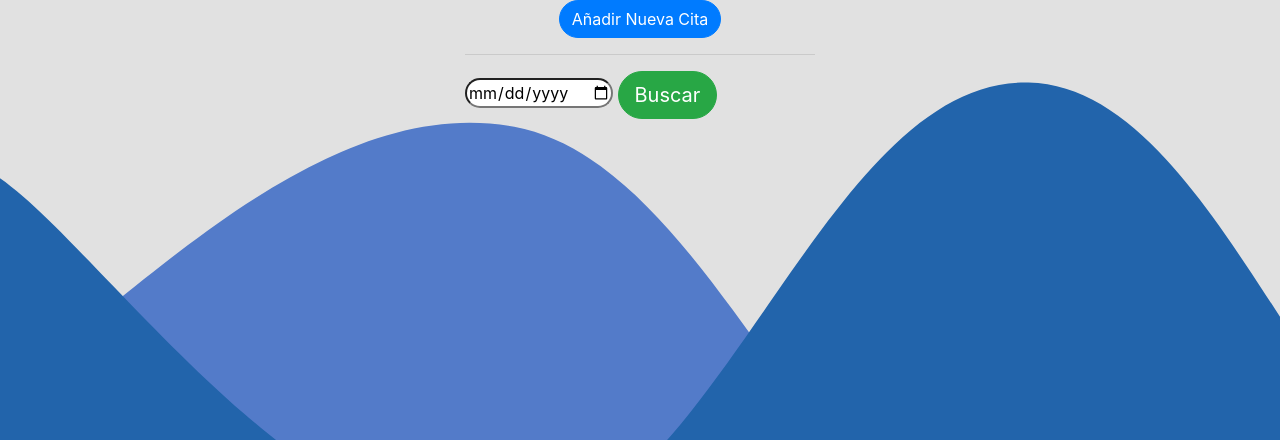
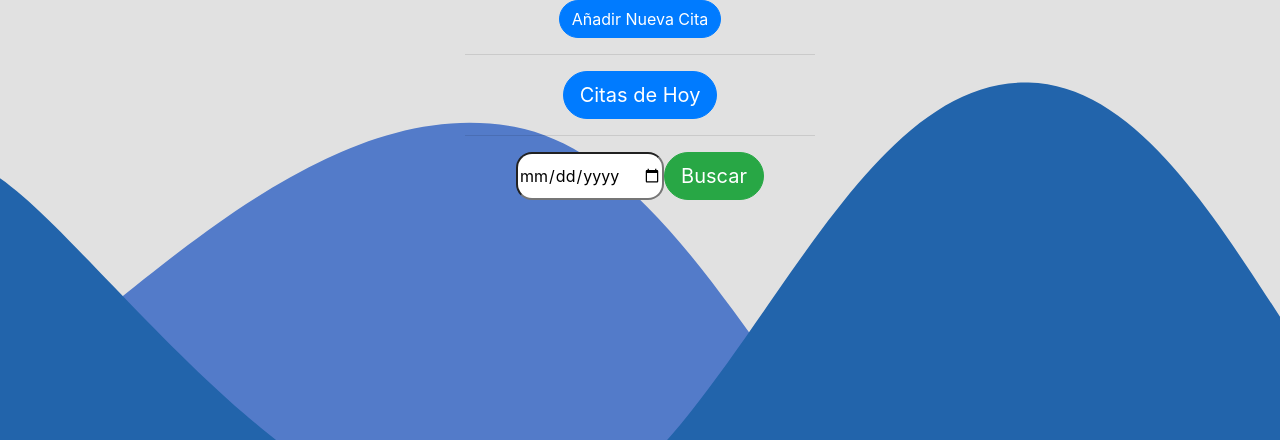
Before and after one commit to Borjapc417/clinicapp, a Django app: page /cita/ in a window 1280 px wide. Shown: the part 96-536 px from the top of the page. Run offline with Django 4.2, Linux system fonts and the light colour scheme; the visitor is signed in with stand-in values (Sample User, id 1); some libraries are stand-ins or nearby versions.

Commit message:
Creado buscador de citas de hoy y mejoras en la IU

```diff
--- a/clinicapp/cita/templates/citas.html
+++ b/clinicapp/cita/templates/citas.html
@@ -5,7 +5,7 @@
         <div class="container py-3 h-100">
             <div class="row">
                 <div class="col-sm-8">
-                    <h2>Visitas del <b>{{ fecha|date:"d-m-Y" }}</b></h2>
+                    <h2>Citas para el <b>{{ fecha|date:"d-m-Y" }}</b></h2>
                 </div>
             </div>
 
--- a/clinicapp/cita/templates/main_citas.html
+++ b/clinicapp/cita/templates/main_citas.html
@@ -7,10 +7,17 @@
 
             <div class="col-4">
 
-                <h4 class="d-flex justify-content-center"><a class="delete" title="Quitar" data-toggle="tooltip" href="/cita/add">
+                <h4 class="d-flex justify-content-center"><a class="delete" title="Nueva" data-toggle="tooltip" href="/cita/add">
                     <button type="button"
-                    class="btn btn-primary " style="border-radius: 2rem;">Añadir Nueva Cita</button></a></h4>
+                    class="btn btn-primary" style="border-radius: 2rem;">Añadir Nueva Cita</button></a></h4>
                     <hr>
+                    <form class="d-flex justify-content-center" action="/cita/buscar/fecha" method="post">
+                        {% csrf_token %}
+                        <input type="date" name="fecha" style="display: none;" placeholder="Introducir fecha" value="{{ fecha_hoy |date:"Y-m-d" }}"/>
+                        <input class="btn btn-primary btn-lg" type="submit" value="Citas de Hoy" style="border-radius: 2rem;"/>
+                    </form>
+
+                        <hr>
                     {% if messages|length > 0 %}
                         {% for message in messages %}
                             <div class="alert alert-danger" role="alert">
@@ -18,7 +25,7 @@
                             </div>
                     {% endfor %}
                   {% endif %}
-                    <form action="/cita/buscar/fecha" method="post">
+                    <form class="d-flex justify-content-center" action="/cita/buscar/fecha" method="post">
                         {% csrf_token %}
                         <input type="date" name="fecha" style="border-radius: 1rem;"placeholder="Introducir fecha"/>
                         <input class="btn btn-success btn-lg" type="submit" value="Buscar" style="border-radius: 2rem;"/>
--- a/clinicapp/cita/views.py
+++ b/clinicapp/cita/views.py
@@ -12,6 +12,8 @@ import re
 def main(request):
     template = loader.get_template("main_citas.html")
     context = {}
+    fecha_hoy = datetime.now().date()
+    context["fecha_hoy"] = fecha_hoy
     return HttpResponse(template.render(context, request))
 
 
```
